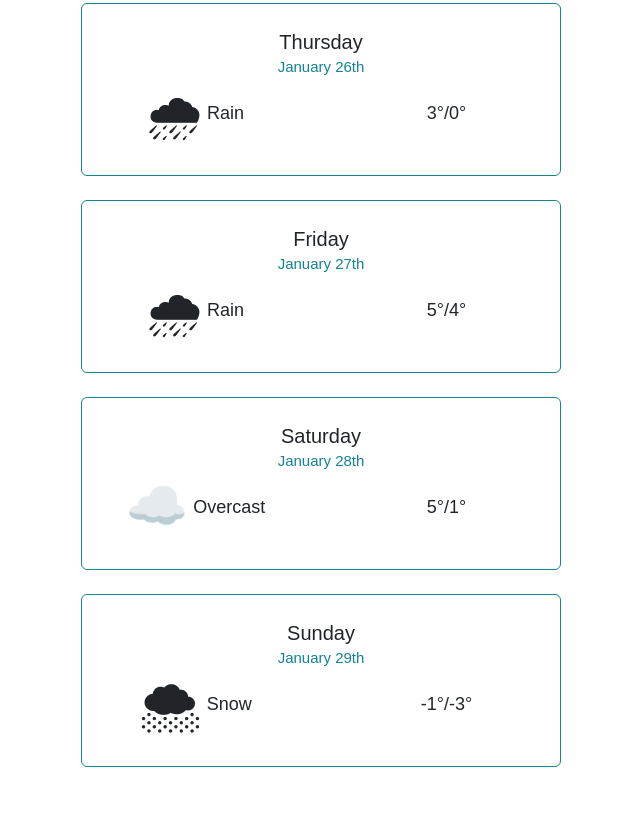
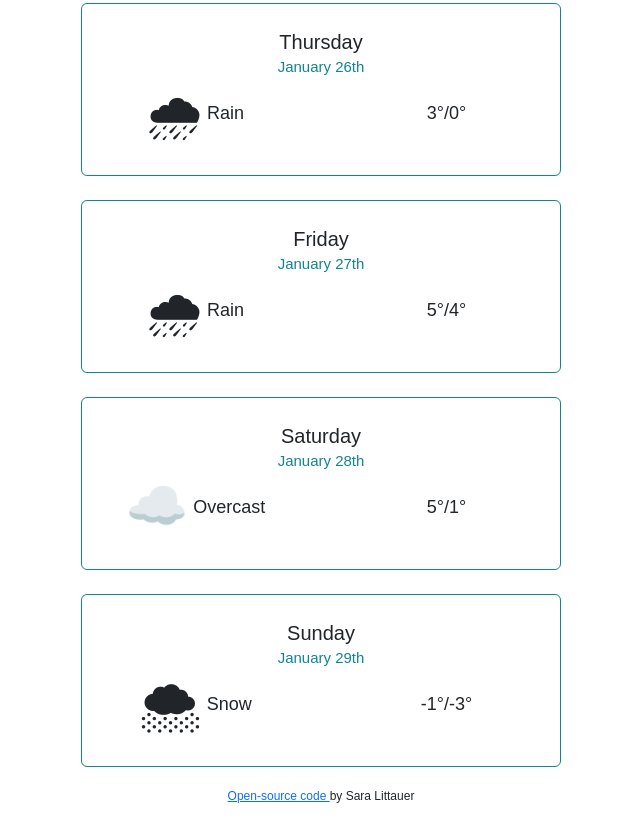
Before and after one commit to saraliva4/SheCodes-github-get-started, a plain HTML site: page index.html in a window 1280 px wide. Shown: the part 1082-1917 px from the top of the page, without its empty margins (319-959 px from the left). Before the commit the page ends 1869 px from the top, so only its background shows below. Drawn offline with nearby package versions, Linux system fonts and the light colour scheme.

Commit message:
Added open-source code link

```diff
--- a/index.html
+++ b/index.html
@@ -237,6 +237,12 @@
           <div class="col-6 next-week temperature">-1°/-3°</div>
         </div>
       </div>
+      <div class="open-source-code">
+        <a href="https://github.com/saraliva4/SheCodes-github-get-started">
+          Open-source code
+        </a>
+        by Sara Littauer
+      </div>
       <script src="src/index.js"></script>
     </div>
   </body>
--- a/src/styles.css
+++ b/src/styles.css
@@ -109,3 +109,8 @@ ul.currently {
   position: relative;
   top: -10px;
 }
+.open-source-code {
+  text-align: center;
+  font-size: 12px;
+  padding-bottom: 30px;
+}
```
